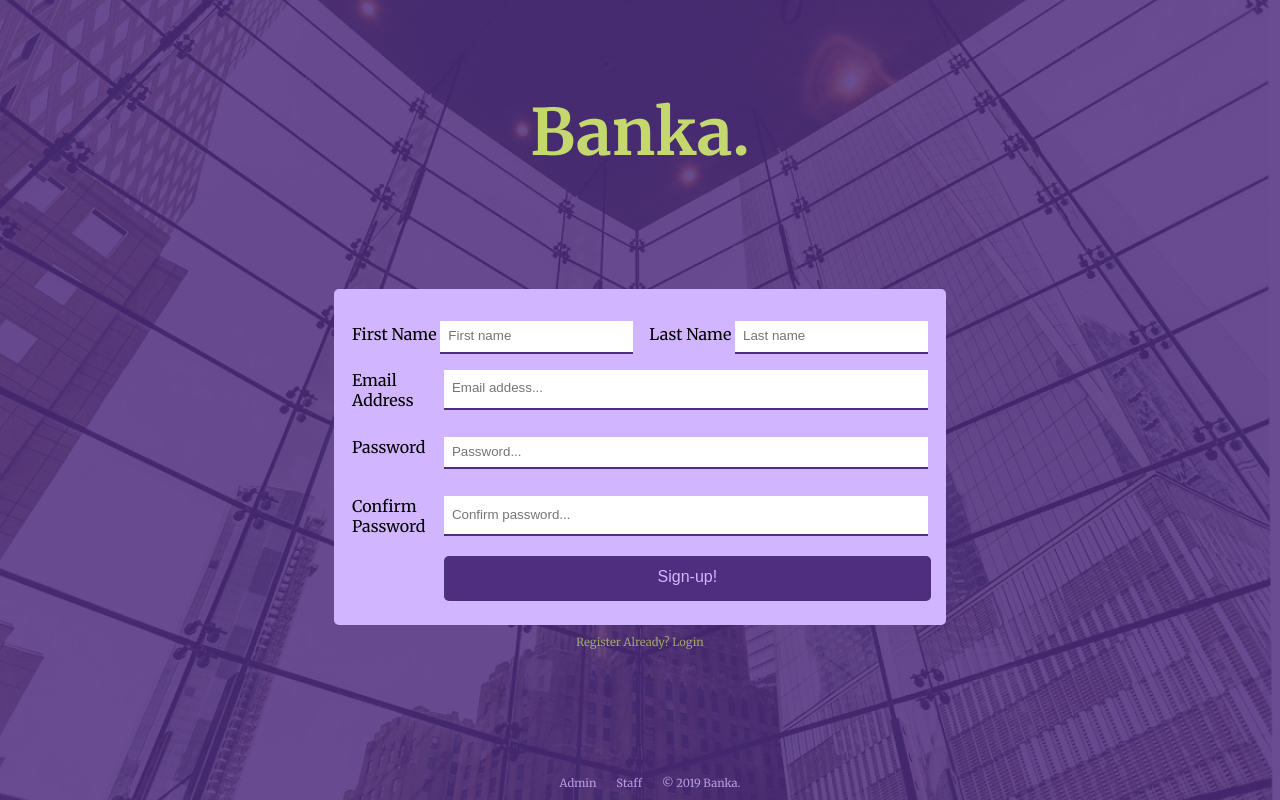
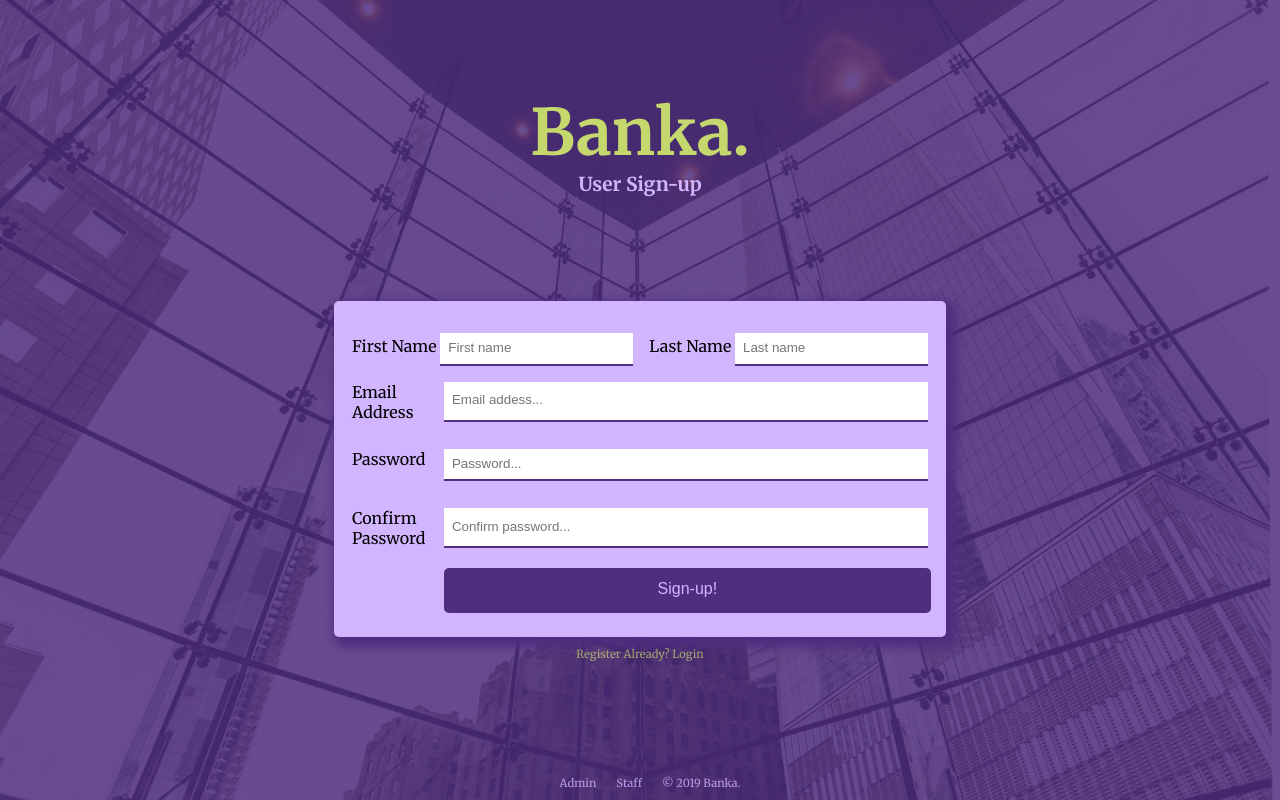
Before and after one commit to wptechprodigy/Banka, a plain HTML site: page ui/sign-up.html in a window 1280 px wide. Drawn offline with Linux system fonts and the light colour scheme.

Commit message:
[Feature 164851356] Add some shadows on the form and form title

```diff
--- a/ui/css/style.css
+++ b/ui/css/style.css
@@ -197,6 +197,9 @@ form {
 	padding: 1.5rem 0.625rem;
 	border-radius: 5px;
 	min-width: 150px;
+	-webkit-box-shadow: 5px 5px 10px 5px rgba(79, 45, 127, 1);
+	-moz-box-shadow: 5px 5px 10px 5px rgba(79, 45, 127, 1);
+	box-shadow: 5px 5px 10px 5px rgba(79, 45, 127, 1);
 }
 
 input {
--- a/ui/sign-up.html
+++ b/ui/sign-up.html
@@ -13,6 +13,9 @@
 			<h1 class="brand-heading">
 				Banka.
 			</h1>
+			<h3 class="sub-brand-heading">
+				User Sign-up
+			</h3>
 			<section class="form-area">
 				<form action="" method="post">
 					<div class="full-name">
@@ -68,9 +71,9 @@
 						<input type="submit" value="Sign-up!" />
 					</div>
 				</form>
-        <div class="already-done">
-          <p>Register Already? <a href="./login.html">Login</a></p>
-        </div>
+				<div class="already-done">
+					<p>Register Already? <a href="./login.html">Login</a></p>
+				</div>
 			</section>
 			<section class="footer">
 				<li class="footer-list"><a href="./admin-login.html">Admin</a></li>
```
Also changed, not shown: ui/login.html (+0 -10 lines).
